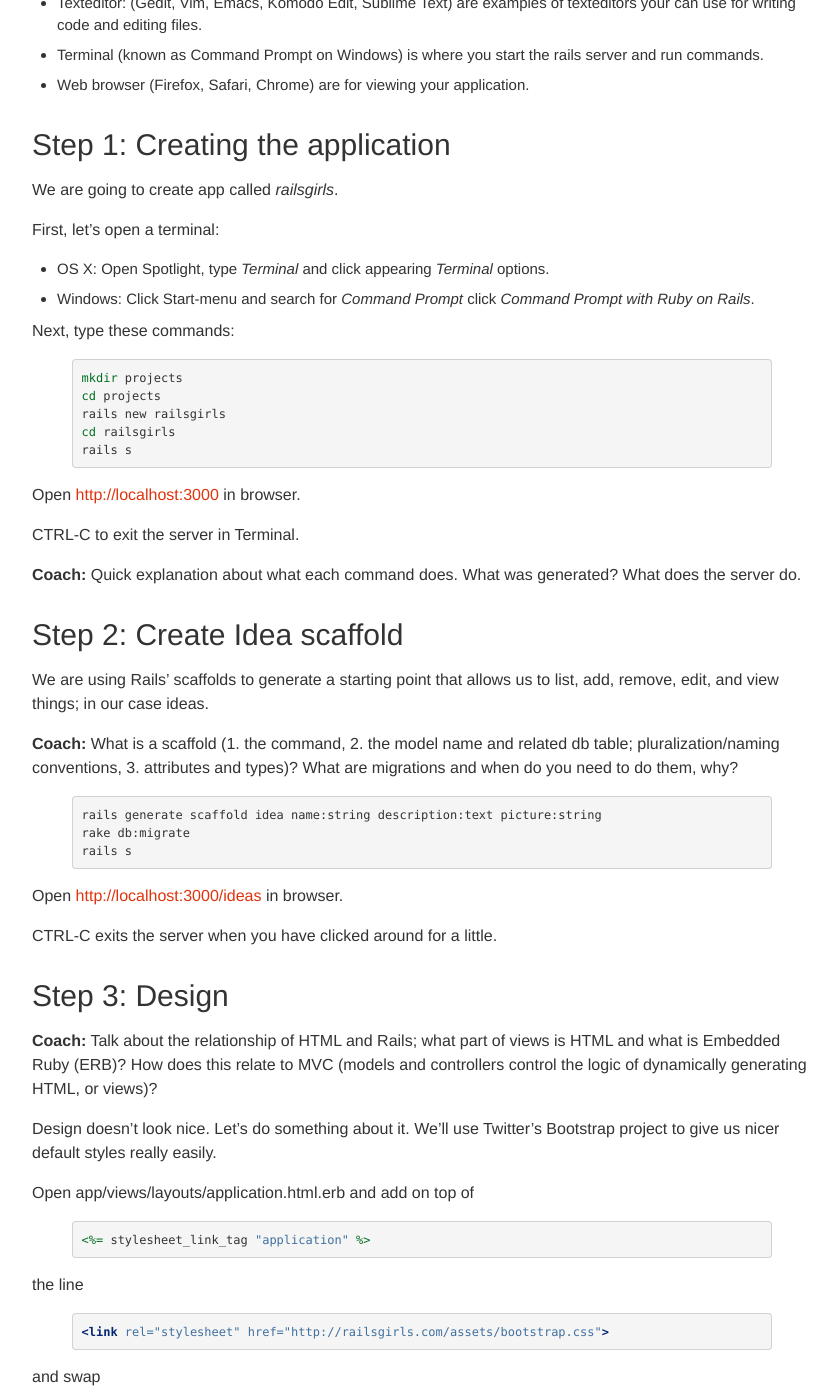
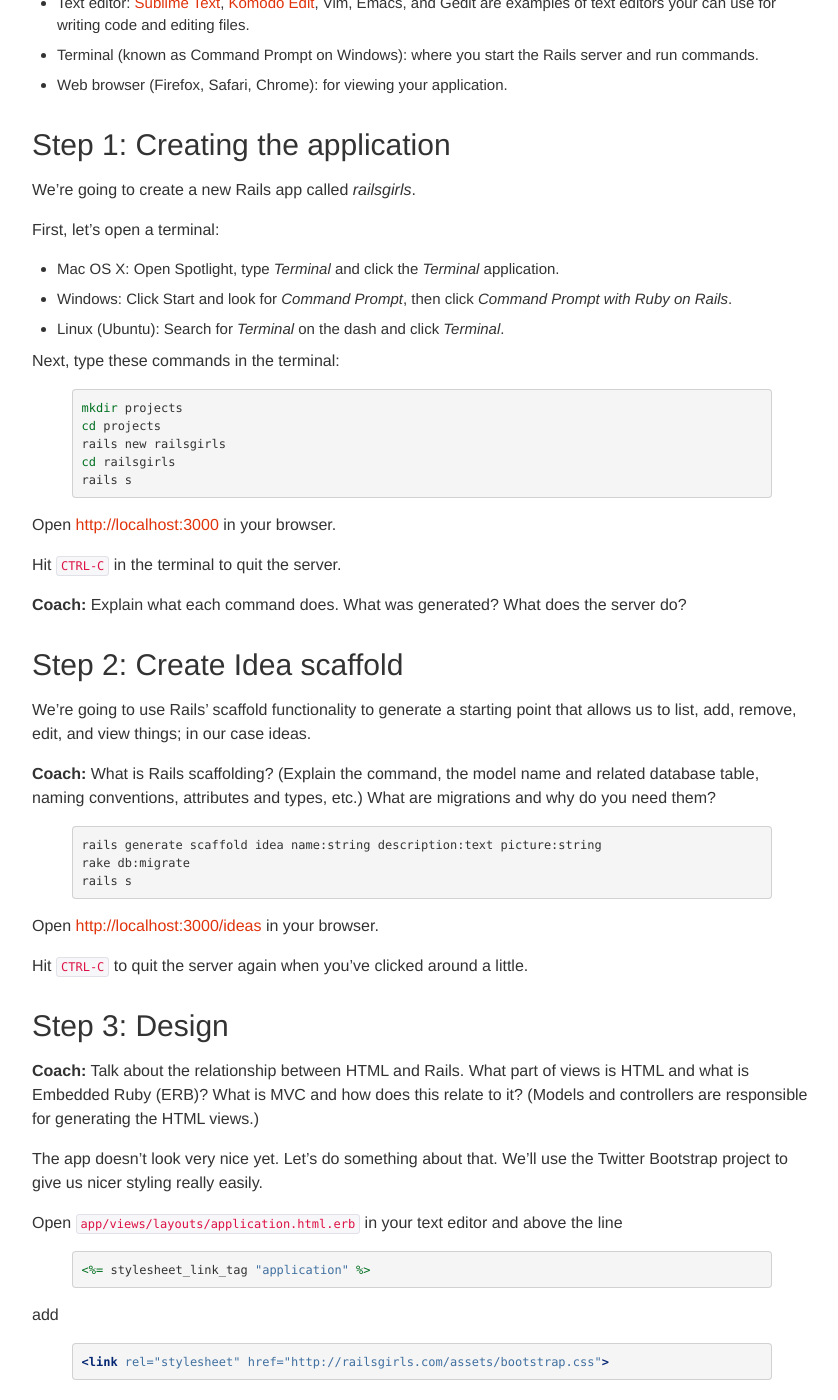
Before and after one commit to railsgirls/guides.railsgirls.com, a Jekyll site: the page built from _posts/2012-04-18-app.markdown, in a window 1280 px wide and 1400 px high, scrolled down 397 px. Shown: the whole window, without its empty margins (158-996 px from the left). Built offline with Jekyll 4.4.1, drawn with Linux system fonts in a browser that asks for light colours; Markdown is read by kramdown in place of the engine named in the settings; some of the changed text lies outside the part shown.

Commit message:
Improve copy in app guide

```diff
--- a/_posts/2012-04-18-app.markdown
+++ b/_posts/2012-04-18-app.markdown
@@ -8,26 +8,27 @@ permalink: app
 
 *Created by Vesa Vänskä, [@vesan](https://twitter.com/vesan)*
 
-[**First, make sure you installed Rails, otherwise please follow this link.**](/install)
+**Make sure you have Rails installed.** [**Follow the installation guide**](/install) to get set up.
 
 
 ## Step 0: Get to know the tools
 
-* Texteditor: (Gedit, Vim, Emacs, Komodo Edit, Sublime Text) are examples of texteditors your can use for writing code and editing files.
-* Terminal (known as Command Prompt on Windows) is where you start the rails server and run commands.
-* Web browser (Firefox, Safari, Chrome) are for viewing your application.
+* Text editor: [Sublime Text](http://www.sublimetext.com), [Komodo Edit](http://www.activestate.com/komodo-edit), Vim, Emacs, and Gedit are examples of text editors your can use for writing code and editing files.
+* Terminal (known as Command Prompt on Windows): where you start the Rails server and run commands.
+* Web browser (Firefox, Safari, Chrome): for viewing your application.
 
 
 ## Step 1: Creating the application
 
-We are going to create app called *railsgirls*.
+We're going to create a new Rails app called *railsgirls*.
 
 First, let's open a terminal:
 
-* OS X: Open Spotlight, type *Terminal* and click appearing *Terminal* options.
-* Windows: Click Start-menu and search for *Command Prompt* click *Command Prompt with Ruby on Rails*.
+* Mac OS X: Open Spotlight, type *Terminal* and click the *Terminal* application.
+* Windows: Click Start and look for *Command Prompt*, then click *Command Prompt with Ruby on Rails*.
+* Linux (Ubuntu): Search for *Terminal* on the dash and click *Terminal*.
 
-Next, type these commands:
+Next, type these commands in the terminal:
 
 {% highlight sh %}
 mkdir projects
@@ -37,18 +38,18 @@ cd railsgirls
 rails s
 {% endhighlight %}
 
-Open [http://localhost:3000](http://localhost:3000) in browser.
+Open [http://localhost:3000](http://localhost:3000) in your browser.
 
-CTRL-C to exit the server in Terminal.
+Hit `CTRL-C` in the terminal to quit the server.
 
-**Coach:** Quick explanation about what each command does. What was generated? What does the server do.
+**Coach:** Explain what each command does. What was generated? What does the server do?
 
 
 ## Step 2: Create Idea scaffold
 
-We are using Rails&#8217; scaffolds to generate a starting point that allows us to list, add, remove, edit, and view things; in our case ideas.
+We're going to use Rails' scaffold functionality to generate a starting point that allows us to list, add, remove, edit, and view things; in our case ideas.
 
-**Coach:** What is a scaffold (1. the command, 2. the model name and related db table; pluralization/naming conventions, 3. attributes and types)? What are migrations and when do you need to do them, why?
+**Coach:** What is Rails scaffolding? (Explain the command, the model name and related database table, naming conventions, attributes and types, etc.) What are migrations and why do you need them?
 
 {% highlight sh %}
 rails generate scaffold idea name:string description:text picture:string
@@ -56,35 +57,35 @@ rake db:migrate
 rails s
 {% endhighlight %}
 
-Open [http://localhost:3000/ideas](http://localhost:3000/ideas) in browser.
+Open [http://localhost:3000/ideas](http://localhost:3000/ideas) in your browser.
 
-CTRL-C exits the server when you have clicked around for a little.
+Hit `CTRL-C` to quit the server again when you've clicked around a little.
 
 ## Step 3: Design
 
-**Coach:** Talk about the relationship of HTML and Rails; what part of views is HTML and what is Embedded Ruby (ERB)? How does this relate to MVC (models and controllers control the logic of dynamically generating HTML, or views)?
+**Coach:** Talk about the relationship between HTML and Rails. What part of views is HTML and what is Embedded Ruby (ERB)? What is MVC and how does this relate to it? (Models and controllers are responsible for generating the HTML views.)
 
-Design doesn&#8217;t look nice. Let&#8217;s do something about it. We&#8217;ll use Twitter&#8217;s Bootstrap project to give us nicer default styles really easily.
+The app doesn't look very nice yet. Let's do something about that. We'll use the Twitter Bootstrap project to give us nicer styling really easily.
 
-Open app/views/layouts/application.html.erb and add on top of
+Open `app/views/layouts/application.html.erb` in your text editor and above the line
 
 {% highlight erb %}
 <%= stylesheet_link_tag "application" %>
 {% endhighlight %}
 
-the line
+add
 
 {% highlight erb %}
 <link rel="stylesheet" href="http://railsgirls.com/assets/bootstrap.css">
 {% endhighlight %}
 
-and swap
+and replace
 
 {% highlight erb %}
 <%= yield %>
 {% endhighlight %}
 
-for
+with
 
 {% highlight erb %}
 <div class="container">
@@ -92,9 +93,7 @@ for
 </div>
 {% endhighlight %}
 
-Let&#8217;s also add topbar and footer to the layout and style those and the ideas table.
-
-To the application.html.erb under `<body>` add:
+Let's also add a navigation bar and footer to the layout. In the same file, under `<body>` add
 
 {% highlight html %}
 <div class="navbar navbar-fixed-top">
@@ -109,7 +108,7 @@ To the application.html.erb under `<body>` add:
 </div>
 {% endhighlight %}
 
-and before `</body>` add:
+and before `</body>` add
 
 {% highlight html %}
 <footer>
@@ -119,7 +118,7 @@ and before `</body>` add:
 </footer>
 {% endhighlight %}
 
-Open app/assets/stylesheets/application.css and add to the bottom:
+Now let's also change the styling of the ideas table. Open `app/assets/stylesheets/application.css` and at the bottom add
 
 {% highlight css %}
 #logo {
@@ -141,49 +140,49 @@ td.picture img { width: 140px; }
 
 ## Step 4: Adding picture uploads
 
-We need to install additional library to add image processing.
+We need to install a piece of software to let us upload files in Rails.
 
-Open Gemfile in the project and add
+Open `Gemfile` in the project directory and under the line
+
+{% highlight ruby %}
+gem 'sqlite3'
+{% endhighlight %}
+
+add
 
 {% highlight ruby %}
 gem 'carrierwave'
 {% endhighlight %}
 
-under the line
+**Coach:** Explain what libraries are and why they are useful. Describe what open source software is.
 
-{% highlight ruby %}
-gem 'sqlite3'
-{% endhighlight %}
-
-**Coach:** Tell what libraries are and why they are used. Maybe few words about Open Source?
-
-Now we generate the needed code for picture handling. In the Terminal run:
+In the terminal run:
 
 {% highlight sh %}
 bundle
 {% endhighlight %}
 
-**At this point you need to restart the Rails server process in Terminal.** This is needed for the app to load the added gem.
+At this point you need to **restart the Rails server process** in the terminal. This is needed for the app to load the added library.
 
-Then you can start adding the picture upload by running a command:
+Now we can generate the code for handling uploads. In the terminal run:
 
 {% highlight sh %}
 rails generate uploader Picture
 {% endhighlight %}
 
-Open app/models/idea.rb and add
+Open `app/models/idea.rb` and under the line
+
+{% highlight ruby %}
+class Idea < ActiveRecord::Base
+{% endhighlight %}
+
+add
 
 {% highlight ruby %}
 mount_uploader :picture, PictureUploader
 {% endhighlight %}
 
-under the line
-
-{% highlight ruby %}
-class Idea < ActiveRecord::Base
-{% endhighlight %}
-
-Open app/views/ideas/_form.html.erb and change
+Open `app/views/ideas/_form.html.erb` and change
 
 {% highlight erb %}
 <%= f.text_field :picture %>
@@ -204,12 +203,12 @@ and
 to
 
 {% highlight erb %}
-<%= form_for(@idea, :html => {:multipart => true}) do |f| %>
+<%= form_for(@idea, :html => { :multipart => true }) do |f| %>
 {% endhighlight %}
 
-The view doesn&#8217;t look nice, it only shows a path to the file, so let&#8217;s fix it.
+When you upload a picture it doesn't look nice because it only shows a path to the file, so let's fix that.
 
-Open app/views/ideas/show.html.erb and change
+Open `app/views/ideas/show.html.erb` and change
 
 {% highlight erb %}
 <%= @idea.picture %>
@@ -226,24 +225,24 @@ to
 
 ## Step 5: Finetune the routes
 
-If you try to open [http://localhost:3000](http://localhost:3000) it still shows the default page. Let&#8217;s make it redirect to the ideas page.
+If you try to open [http://localhost:3000](http://localhost:3000) it still shows the default page. Let's make it redirect to the ideas page.
 
-On OS X and Linux, in the Terminal run:
+On Mac OS X and Linux, in the terminal run:
 
 {% highlight sh %}
 rm public/index.html
 {% endhighlight %}
 
-In Windows, in the Command Prompt run:
+On Windows, in the command prompt run:
 
 {% highlight bat %}
 del public\index.html
 {% endhighlight %}
 
-Then open config/routes.rb and add the following after the first line:
+Then open `config/routes.rb` and after the first line add
 
 {% highlight ruby %}
-root :to => redirect("/ideas")
+root :to => redirect('/ideas')
 {% endhighlight %}
 
 **Coach:** Talk about routes.
```
Also changed, not shown: other parts of _posts/2012-04-18-app.markdown (+4 -4 lines).
